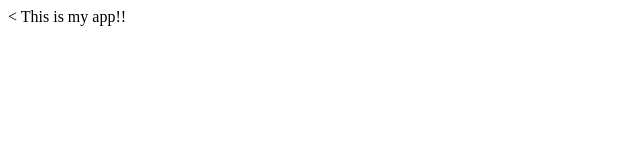
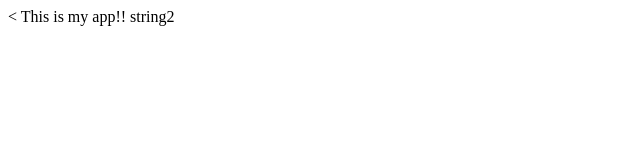
Before and after one commit to Blizzardo01/mytestrepo, a plain HTML site: page index.html in a window 1280 px wide. Shown: the full height of the page, 0-640 px from the left. Drawn offline with Linux system fonts and the light colour scheme.

Commit message:
added another string

```diff
--- a/index.html
+++ b/index.html
@@ -5,6 +5,6 @@
     <title>My A</title>
   </head>
   <body>
-    This is my app!!
+    This is my app!! string2
   </body>
 </html>
```
